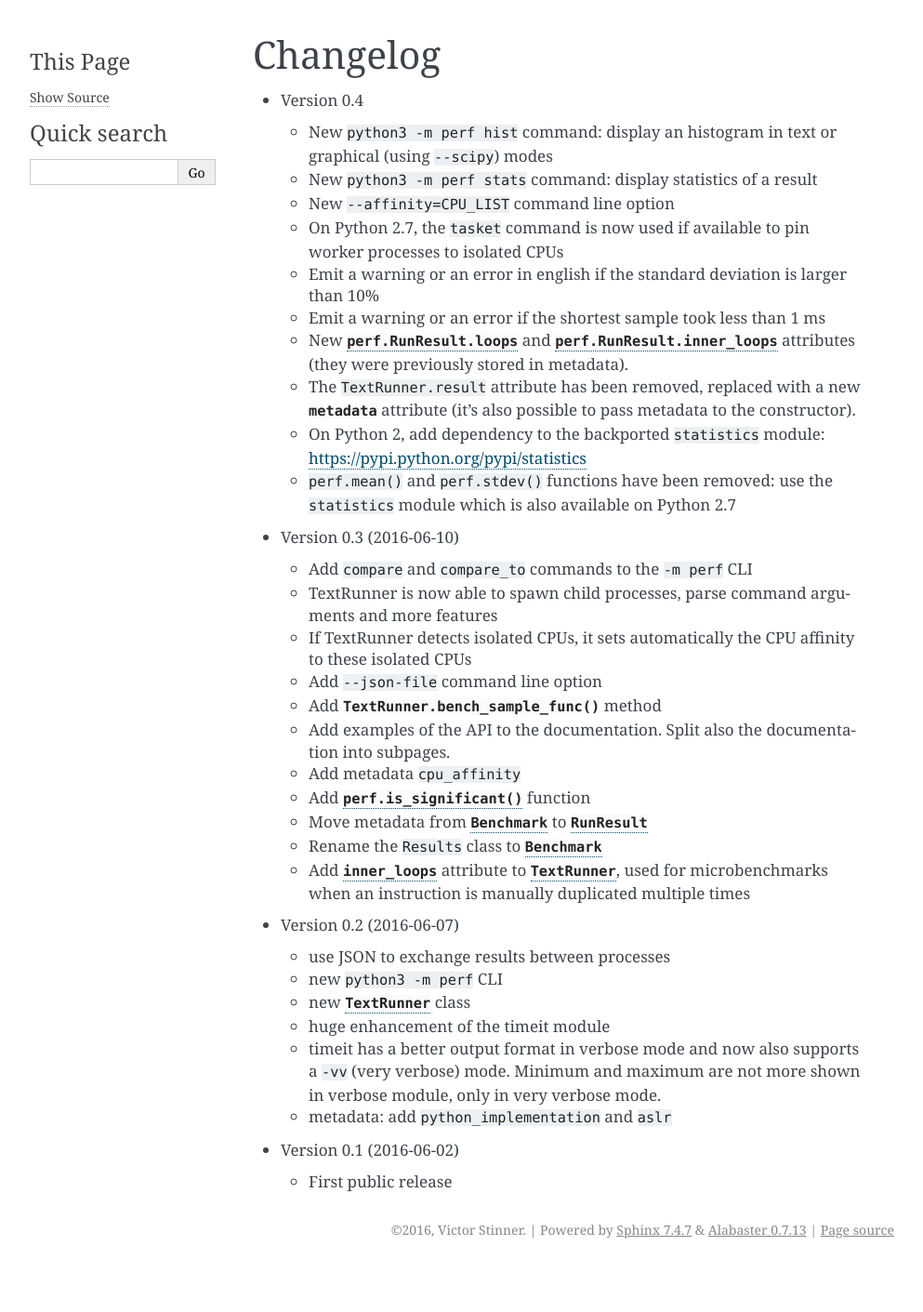
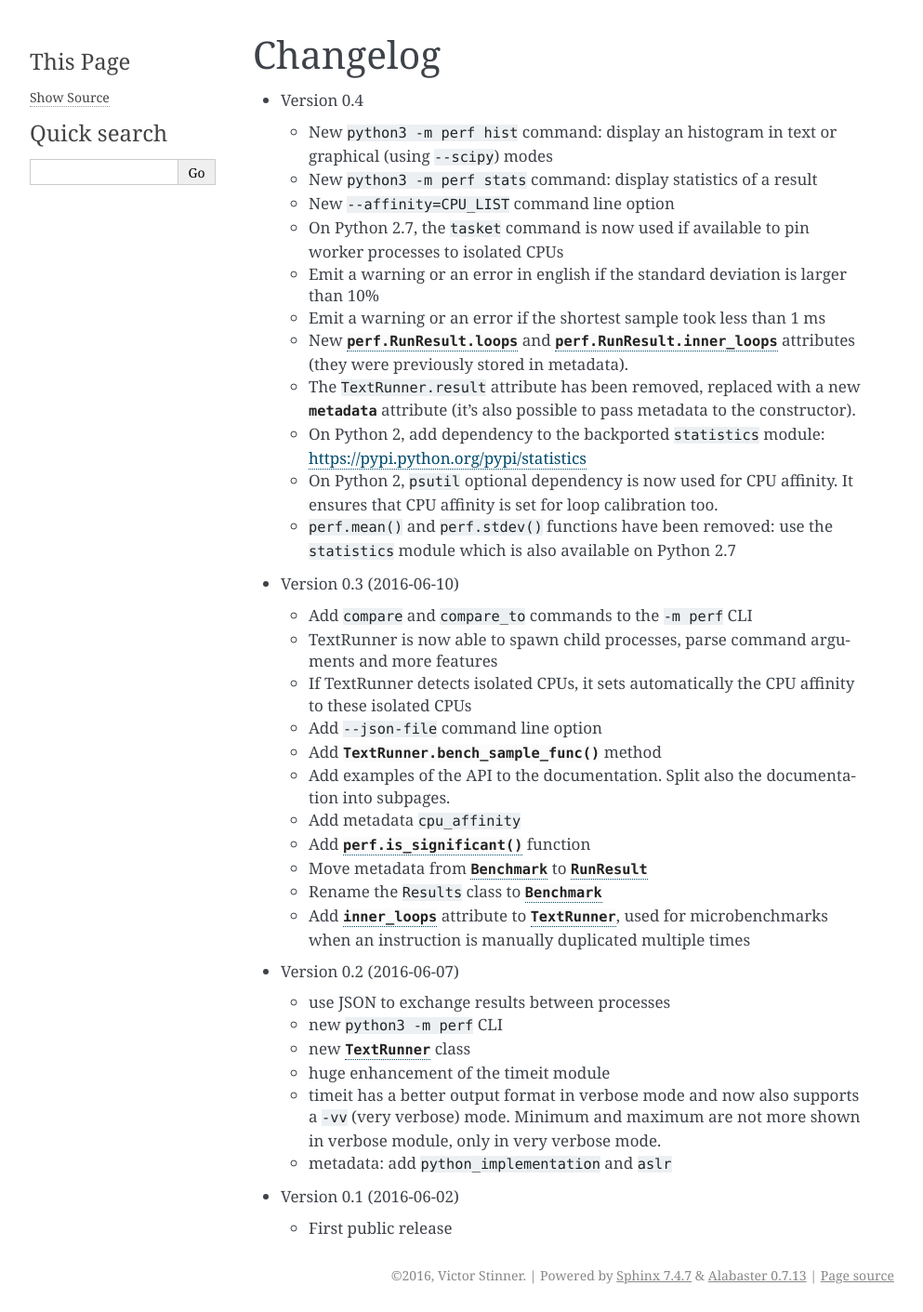
Before and after one commit to psf/pyperf, a Sphinx documentation site: the page built from doc/changelog.rst, in a window 1280 px wide. Shown: the whole page at 93% size, without its empty margins (148-1141 px from the left). Built offline with Sphinx 7.4.7, drawn with Linux system fonts in a browser that asks for light colours; before the commit the page ends 1362 px from its top, so only the background shows below that.

Commit message:
changelog

```diff
--- a/doc/changelog.rst
+++ b/doc/changelog.rst
@@ -19,6 +19,8 @@ Changelog
     possible to pass metadata to the constructor).
   - On Python 2, add dependency to the backported ``statistics`` module:
     https://pypi.python.org/pypi/statistics
+  - On Python 2, ``psutil`` optional dependency is now used for CPU affinity.
+    It ensures that CPU affinity is set for loop calibration too.
   - ``perf.mean()`` and ``perf.stdev()`` functions have been removed: use
     the ``statistics`` module which is also available on Python 2.7
 
```
